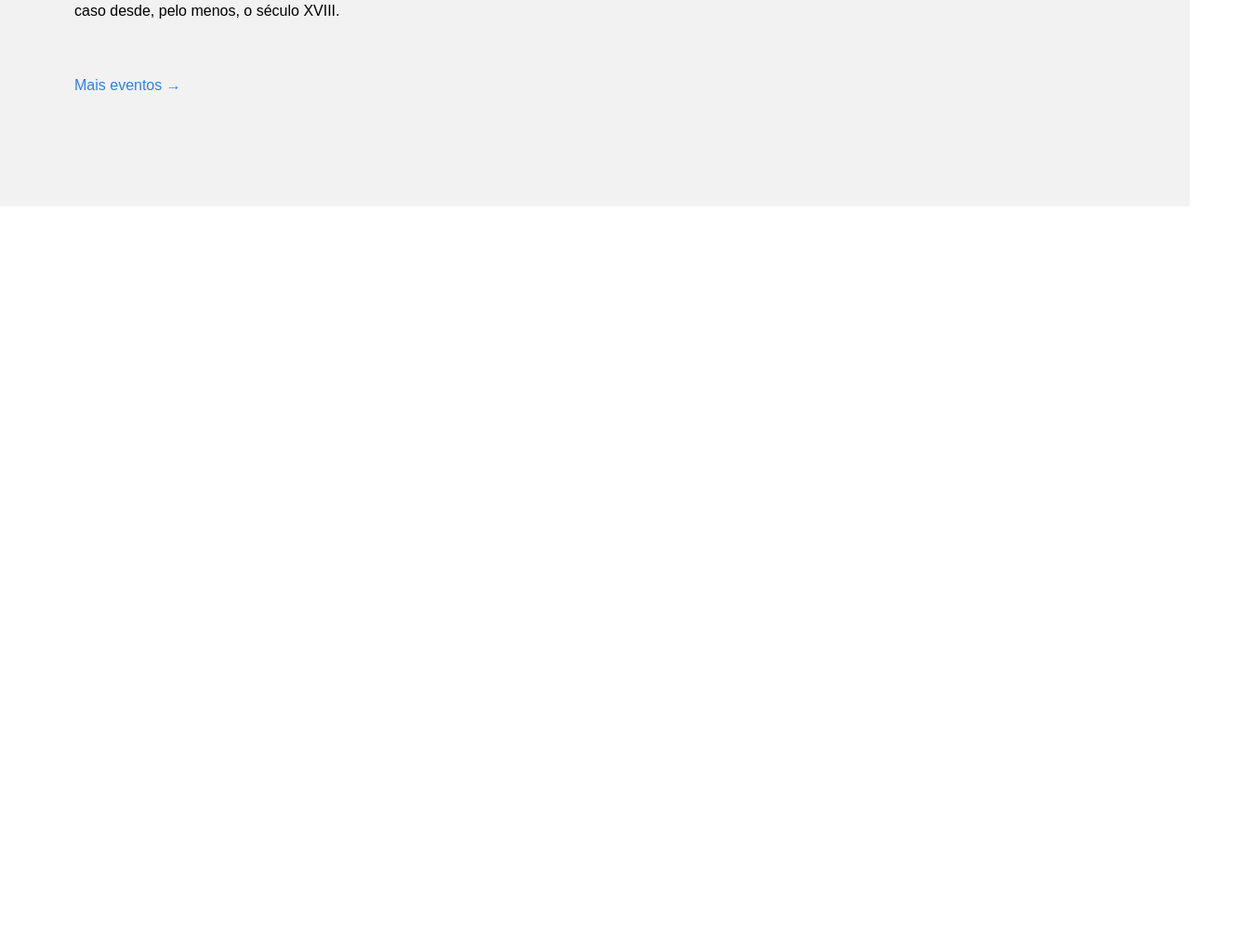
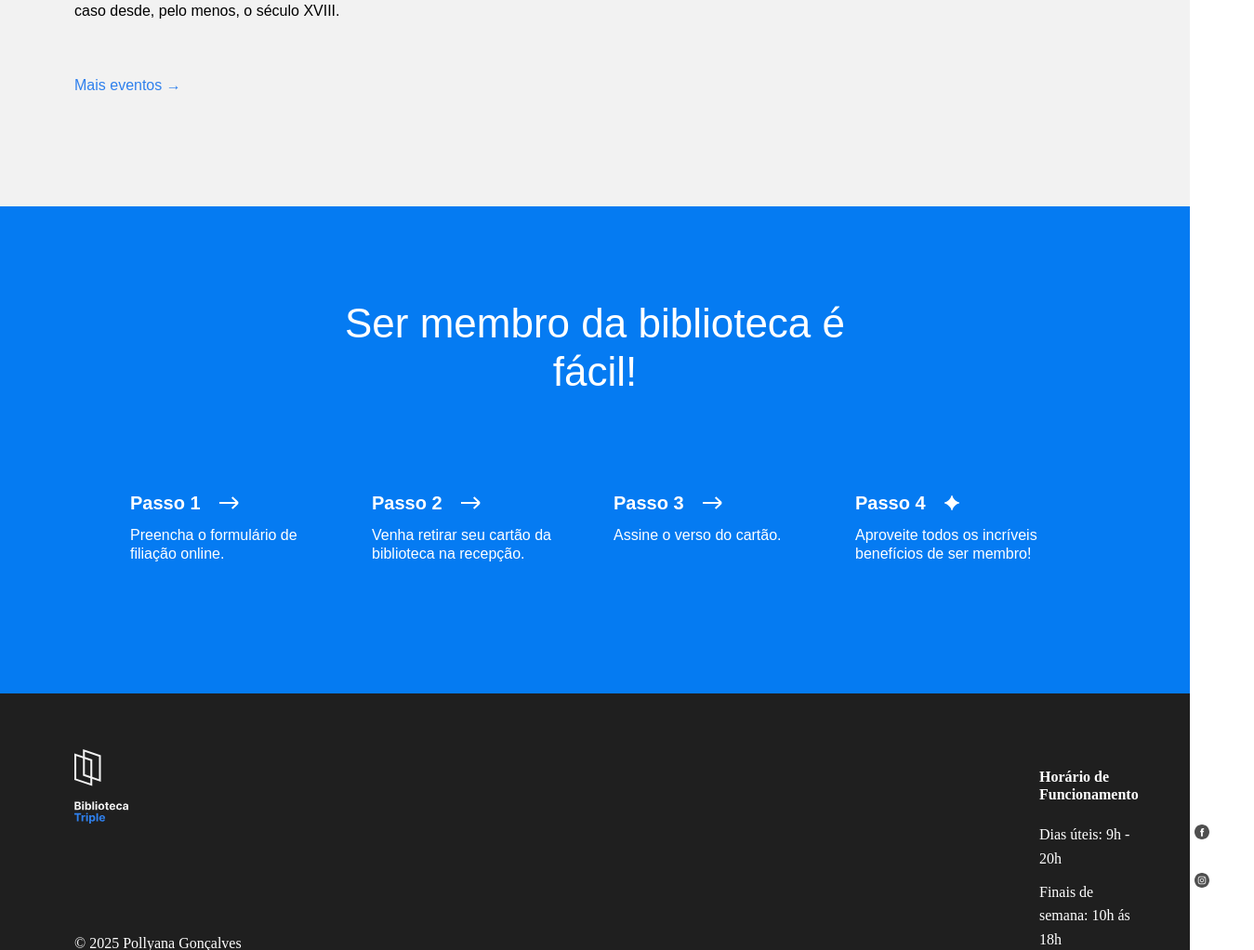
Before and after one commit to pollyana-goncalves/web_project_library_pt, a plain HTML site: page index.html in a window 1280 px wide. Shown: the part 2856-3878 px from the top of the page at 93% size, 1349 px wide, since content can reach past the window. Before the commit the page ends 3078 px from the top, so only its background shows below. Drawn offline with Linux system fonts and the light colour scheme.

Commit message:
Projeto atualizado de acordo com as regras da fase 3, adicionado etapas de associação e footer

```diff
--- a/index.html
+++ b/index.html
@@ -28,10 +28,10 @@
               <a href="#events" class="nav__link">Eventos</a>
             </li>
             <li>
-              <a class="nav__link">Seja um membro</a>
+              <a href="#membership" class="nav__link">Seja um membro</a>
             </li>
             <li>
-              <a class="nav__link">Contatos</a>
+              <a href="#footer" class="nav__link">Contatos</a>
             </li>
           </ul>
         </nav>
@@ -224,7 +224,95 @@
             </div>
           </div>
         </section>
+        <section class="membership" id="membership">
+          <h2 class="membership__title">Ser membro da biblioteca é fácil!</h2>
+          <ul class="membership__steps">
+            <li class="step">
+              <h3 class="step__title">
+                Passo 1
+                <img
+                  src="./images/icon_step_forward.svg"
+                  alt="icon forward"
+                  class="step__icon"
+                />
+              </h3>
+              <p class="step__description">
+                Preencha o formulário de filiação online.
+              </p>
+            </li>
+            <li class="step">
+              <h3 class="step__title">
+                Passo 2
+                <img
+                  src="./images/icon_step_forward.svg"
+                  alt="icon forward"
+                  class="step__icon"
+                />
+              </h3>
+              <p class="step__description">
+                Venha retirar seu cartão da biblioteca na recepção.
+              </p>
+            </li>
+            <li class="step">
+              <h3 class="step__title">
+                Passo 3
+                <img
+                  src="./images/icon_step_forward.svg"
+                  alt="icon forward"
+                  class="step__icon"
+                />
+              </h3>
+              <p class="step__description">Assine o verso do cartão.</p>
+            </li>
+            <li class="step">
+              <h3 class="step__title">
+                Passo 4
+                <img
+                  src="./images/icon_step_finish.svg"
+                  alt="icon finish"
+                  class="step__icon"
+                />
+              </h3>
+              <p class="step__description">
+                Aproveite todos os incríveis benefícios de ser membro!
+              </p>
+            </li>
+          </ul>
+        </section>
       </main>
     </div>
+    <footer class="footer" id="footer">
+      <div class="footer__columns">
+        <div class="footer__column">
+          <div class="footer__logo">
+            <img
+              src="./images/logo_white.svg"
+              alt="Logotipo da Biblioteca Triple Peaks"
+            />
+          </div>
+          <div class="footer__column_content_hours">
+            <h4 class="footer__column-heading">Horário de Funcionamento</h4>
+            <ul class="footer__list">
+              <li class="footer__list-item">Dias úteis: 9h - 20h</li>
+              <li class="footer__list-item">Finais de semana: 10h ás 18h</li>
+          </div>
+          <div class="footer__column_content_social">
+            <h4 class="footer__column-heading">Redes Sociais</h4>
+            <ul class="footer__list">
+              <li class="footer__column-link">
+                <img  src="./images/facebook_white.svg" alt="Facebook icon" class="footer__social-icon"/>Facebook
+              </li>
+              <li class="footer__column-link">
+                <img  src="./images/instagram_white.svg" alt="Instagram icon" class="footer__social-icon"/>Instagram
+              </li>
+            </ul>
+          </div>
+        </div>
+        <div class="footer__copyright">
+          <p>&copy; 2025 Pollyana Gonçalves</p>
+      </div>
+      </div>
+
+    </footer>
   </body>
 </html>
--- a/styles/style.css
+++ b/styles/style.css
@@ -304,3 +304,124 @@ p {
   font-size: 14px;
   margin: 0;
 }
+
+.membership {
+  padding: 100px 0 140px;
+  background-color: #057bf2;
+  color: #ffffff;
+}
+
+.membership__title {
+  max-width: 574px;
+  margin: 0 auto;
+  text-align: center;
+  font-size: 44px;
+  font-weight: 500;
+  line-height: 52px;
+}
+
+.membership__steps {
+  list-style-type: none;
+  padding: 0;
+  margin: 100px 0 0;
+  /* Adicione estilos */
+  display: flex;
+  column-gap: 40px;
+  justify-content: center;
+}
+
+.step {
+  /* Adicione estilos */
+  flex-direction: row;
+  column-gap: 40px;
+  flex-basis: 220px;
+}
+
+.step__title {
+  margin: 0;
+  font-size: 20px;
+  line-height: 30px;
+  font-weight: 700;
+  display: flex;
+  align-items: center;
+}
+
+.step__icon {
+  margin-left: 20px;
+}
+
+.step__description {
+  margin: 10px 0 0;
+}
+
+.footer {
+  max-width: 1600px;
+  box-sizing: border-box;
+  font-size: 16px;
+  height: 20px;
+  margin: auto;
+}
+
+.footer__columns {
+  color: #ffffff;
+  background-color: #1f1f1f;
+}
+
+.footer__column {
+  display: flex;
+  justify-content: space-between;
+  align-items: flex-start;
+  padding: 60px 80px;
+}
+
+.footer__column_content_hours {
+  font-size: 16px;
+  height: 20px;
+  margin-left: 980px;
+}
+
+.footer__column_content_social {
+  font-size: 16px;
+  height: 20px;
+  margin-left: 60px;
+}
+
+.footer__logo {
+  width: 58px;
+  height: 80px;
+}
+
+.footer__column-heading {
+  row-gap: 20px;
+}
+
+.footer__list {
+  /* O código abaixo remove os estilos do navegador padrão para listas */
+  list-style-type: none;
+  padding: 0;
+  margin: 0;
+  line-height: 1.6;
+}
+
+.footer__list-item {
+  margin-bottom: 10px;
+}
+
+.footer__column-link {
+  color: white;
+  text-decoration: none;
+  row-gap: 16px;
+}
+
+.footer__social-icon {
+  width: 16px;
+  height: 16px;
+  margin-right: 10px;
+}
+
+.footer__copyright {
+  background-color: #1f1f1f;
+  color: #ffffff;
+  display: flex;
+  padding: 60px 80px;
+}
```
